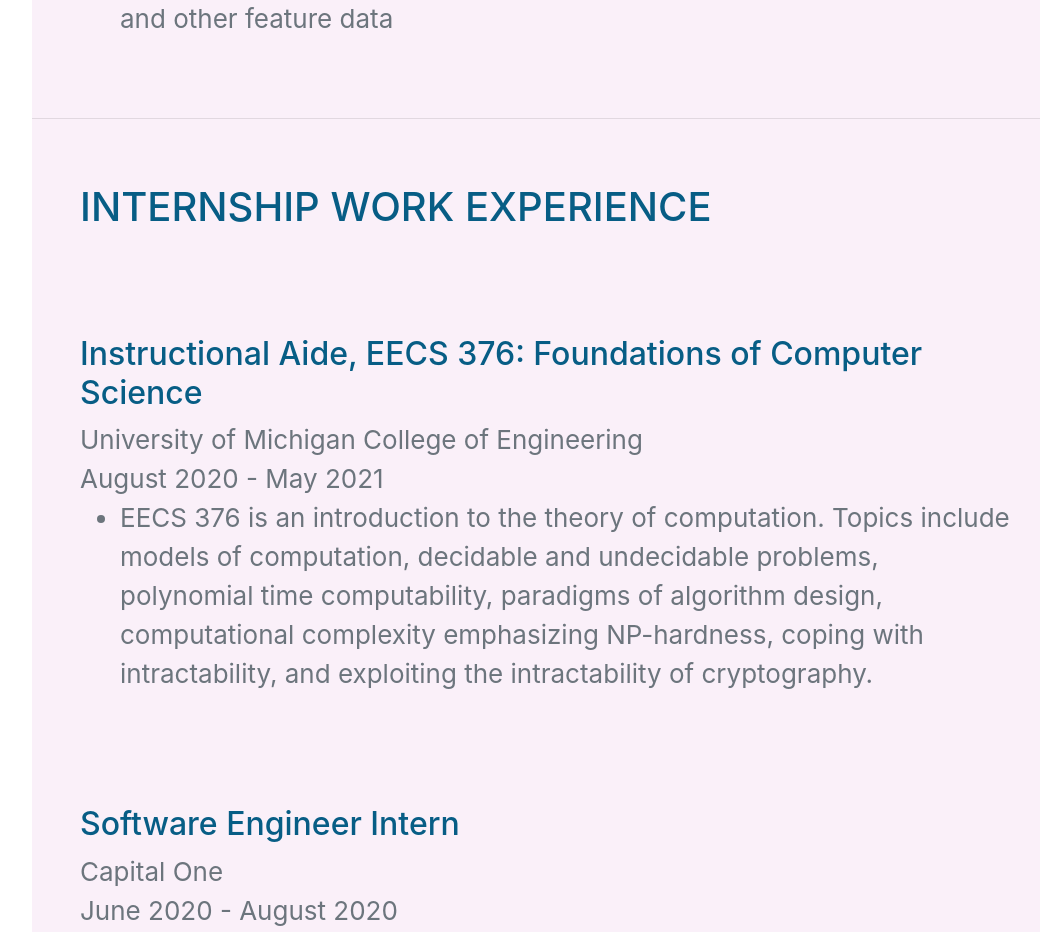
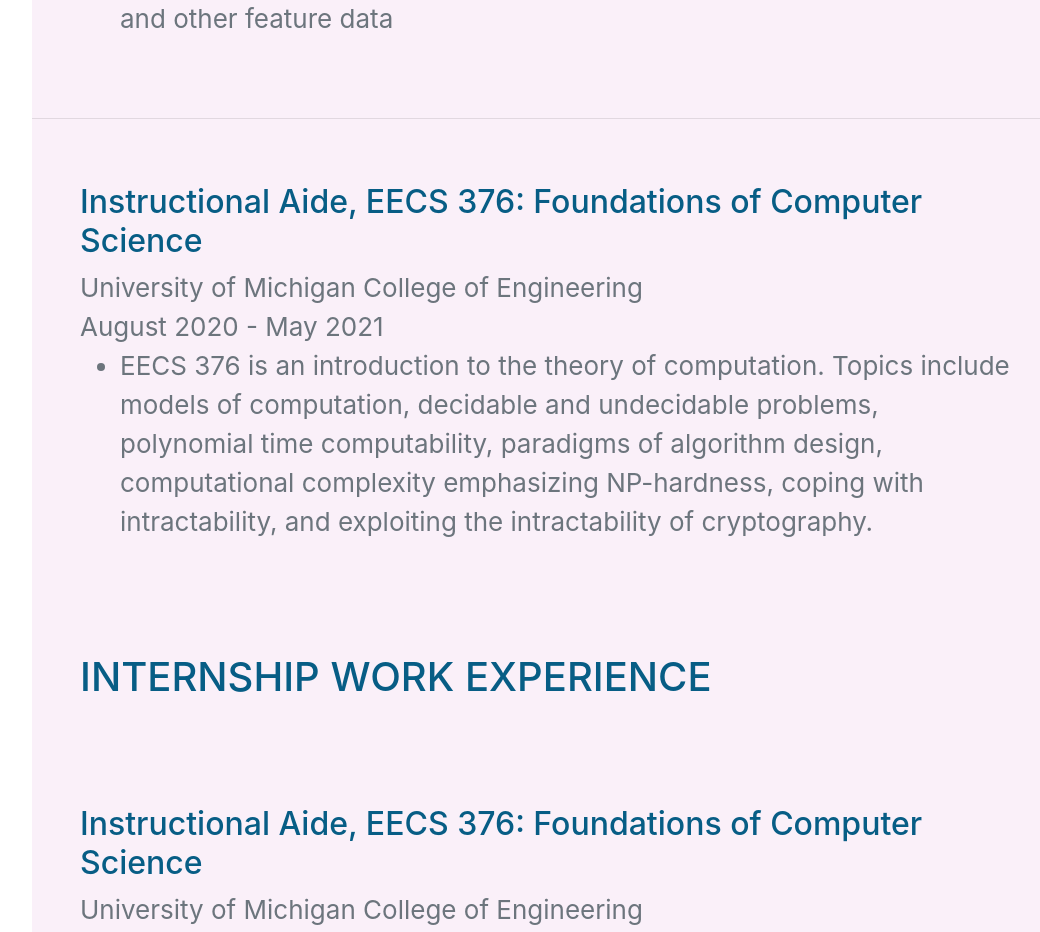
Before and after one commit to hadpeter/personal-site, a React (Create React App) app: page / in a window 1280 px wide. Shown: the part 1200-2132 px from the top of the page, without its empty margins (218-1258 px from the left). Built offline with nearby package versions, Linux system fonts and the light colour scheme.

Commit message:
fixed full time order

```diff
--- a/src/App.js
+++ b/src/App.js
@@ -1,6 +1,7 @@
 import React from 'react';
 import './App.css';
 import Bio from './components/bio.js';
+import IA from './components/ia.js';
 import Internships from './components/internships.js';
 import FullTime from './components/fulltime.js';
 import Navigation from './components/navigation.js';
@@ -17,6 +18,7 @@
         <Navigation></Navigation>
         <Bio></Bio>
         <FullTime></FullTime>
+        <IA></IA>
         <Internships></Internships>
         <Education></Education>
         <Projects></Projects>
--- a/src/components/ia.js
+++ b/src/components/ia.js
@@ -1,6 +1,6 @@
 import React, { Component } from "react";
 
-class Quicken extends Component{
+class IA extends Component{
 
     render(){
         return <div class="resume-section p-3 p-lg-5 d-flex align-items-center">
@@ -20,4 +20,4 @@
     }
 }
 
-export default Quicken;
+export default IA;
```
